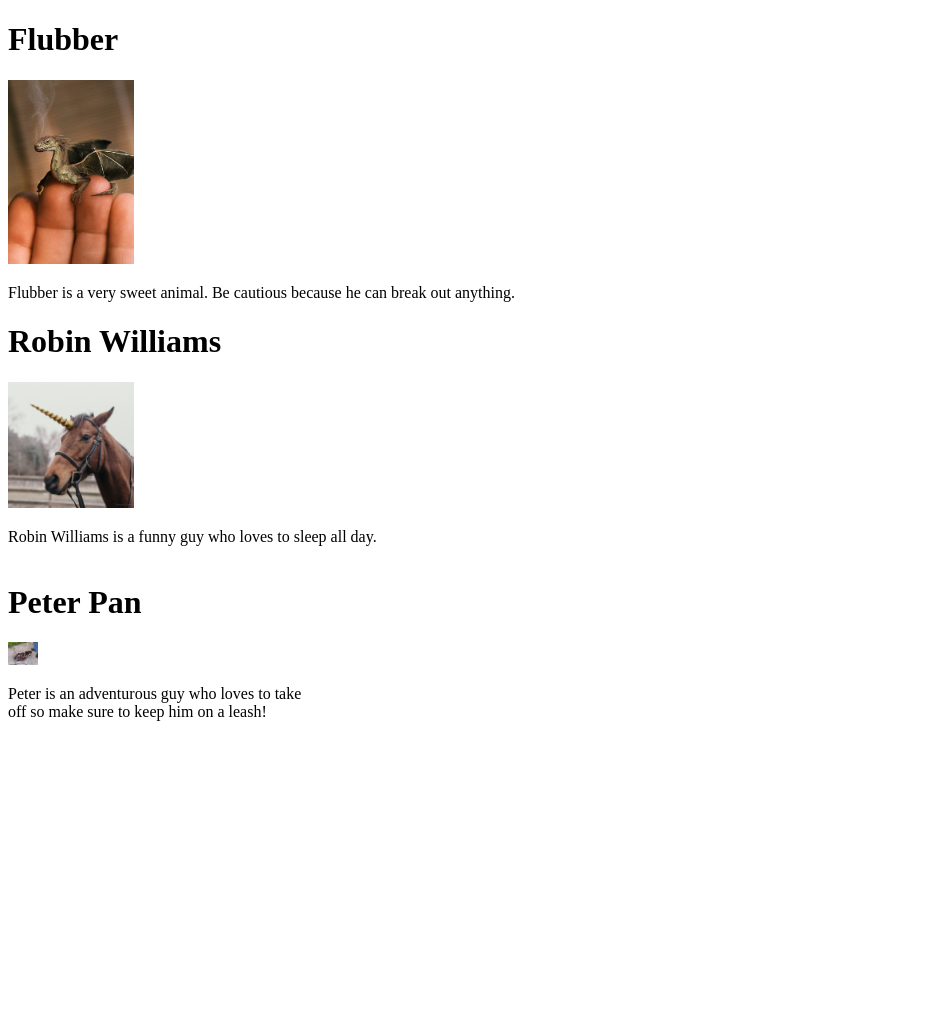
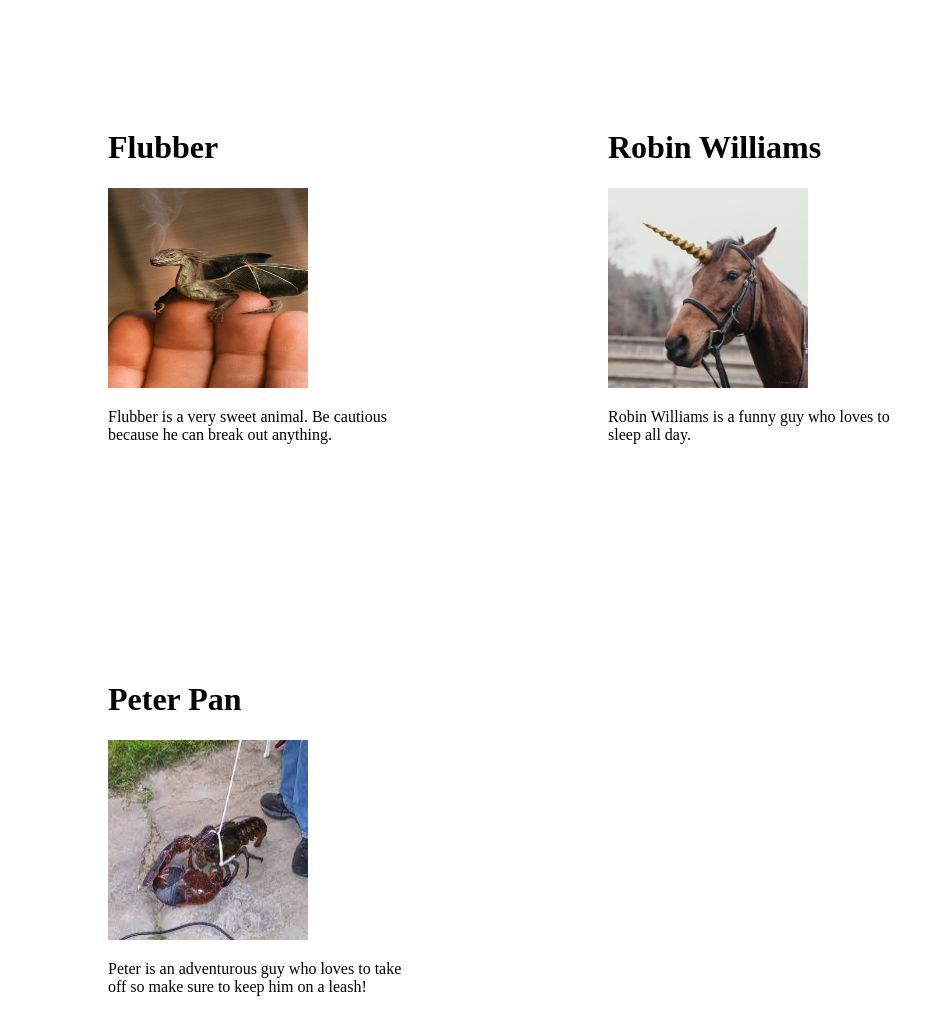
Before and after one commit to hmcvay/animal-shelter, a plain HTML site: page index.html in a window 1280 px wide. Shown: the whole page, without its empty margins (0-945 px from the left). Before the commit the page ends 800 px from the top, so only its background shows below. Drawn offline with Linux system fonts and the light colour scheme.

Commit message:
BUXFIX: columns finally work.
Co-authored-by: Jase Seeley <jcseeley31590@yahoo.com>
Co-authored-by: Michael Shamrell <michaelshamrell2001@gmail.com>

```diff
--- a/css/styles.css
+++ b/css/styles.css
@@ -1,9 +1,24 @@
-.image {
-  width: 10%;
+
+.column1 {
+  width: 300px;
   height: auto;
+  float: left;
+  margin: 100px;
+}
+.column2 {
+  width: 300px;
+  height: auto;
+  float: left;
+  margin: 100px;
 }
 
-.column {
+.column3 {
   width: 300px;
+  height: auto;
   float: left;
+  margin: 100px;
 }
+img {
+  width: 200px;
+  height: 200px;
+}
--- a/index.html
+++ b/index.html
@@ -8,21 +8,21 @@
   <title>Animal Shelter for the Brave</title>
 </head>
 <body>
-  <div class="Column">
+  <div class="column1">
     <h1>Flubber</h1>
       <img class="image" src="image/dragon.jpg" alt="photo of dragon">
       <p>Flubber is a very sweet animal. Be cautious because he can break out anything.</p>
   </div>
 
 
-  <div class="Column">
+  <div class="column2">
     <h1>Robin Williams</h1>
       <img class="image" src="image/unicorn.jpg" alt="photo of a unicorn">
       <p>Robin Williams is a funny guy who loves to sleep all day.</p>
   </div>
 
 
-  <div class="column">
+  <div class="column3">
     <h1>Peter Pan</h1>
       <img class="image" src="image/lobster.jpg" alt="Photo of lobster on a leash">
       <p>Peter is an adventurous guy who loves to take off so make sure to keep him on a leash!</p>
```
Lines whose indentation alone changed are shown as unchanged.
